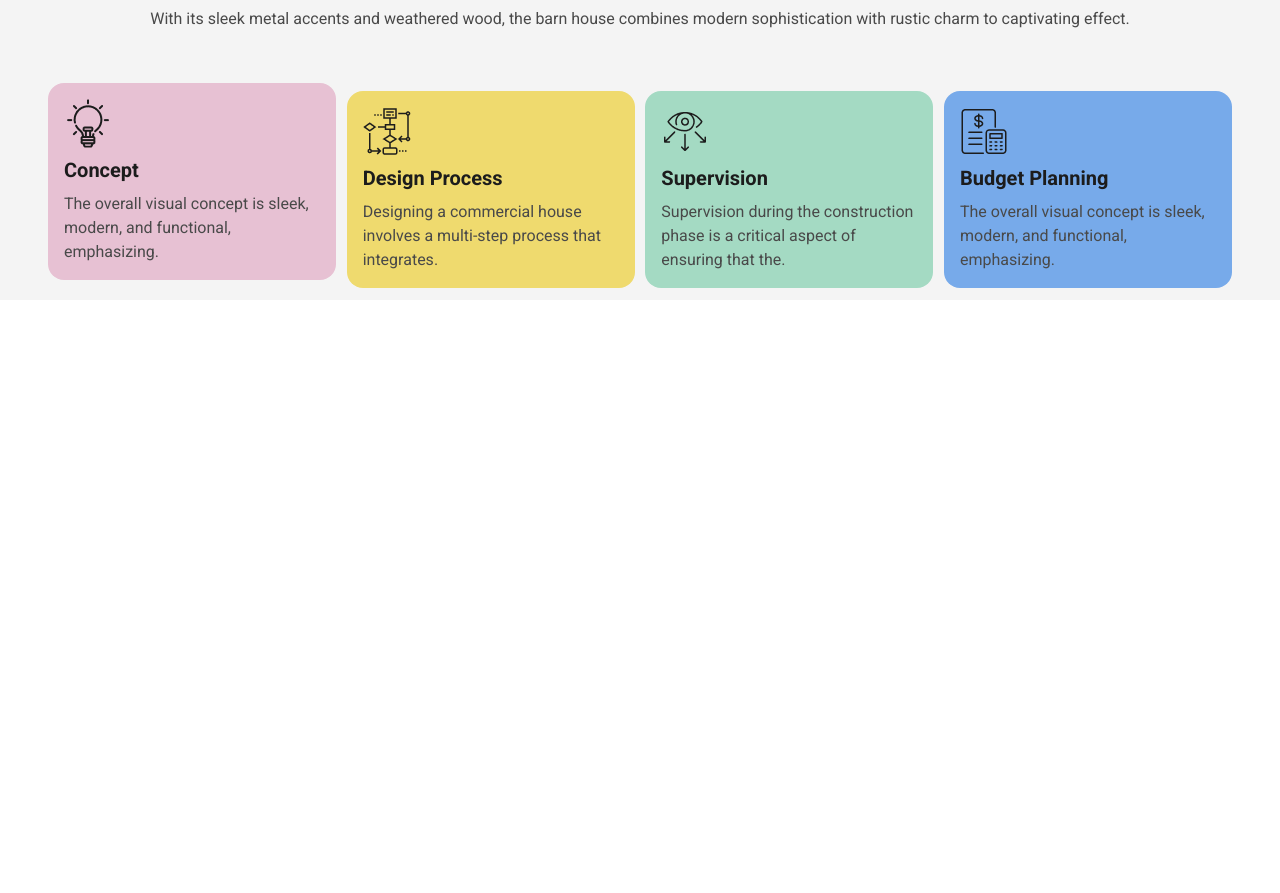
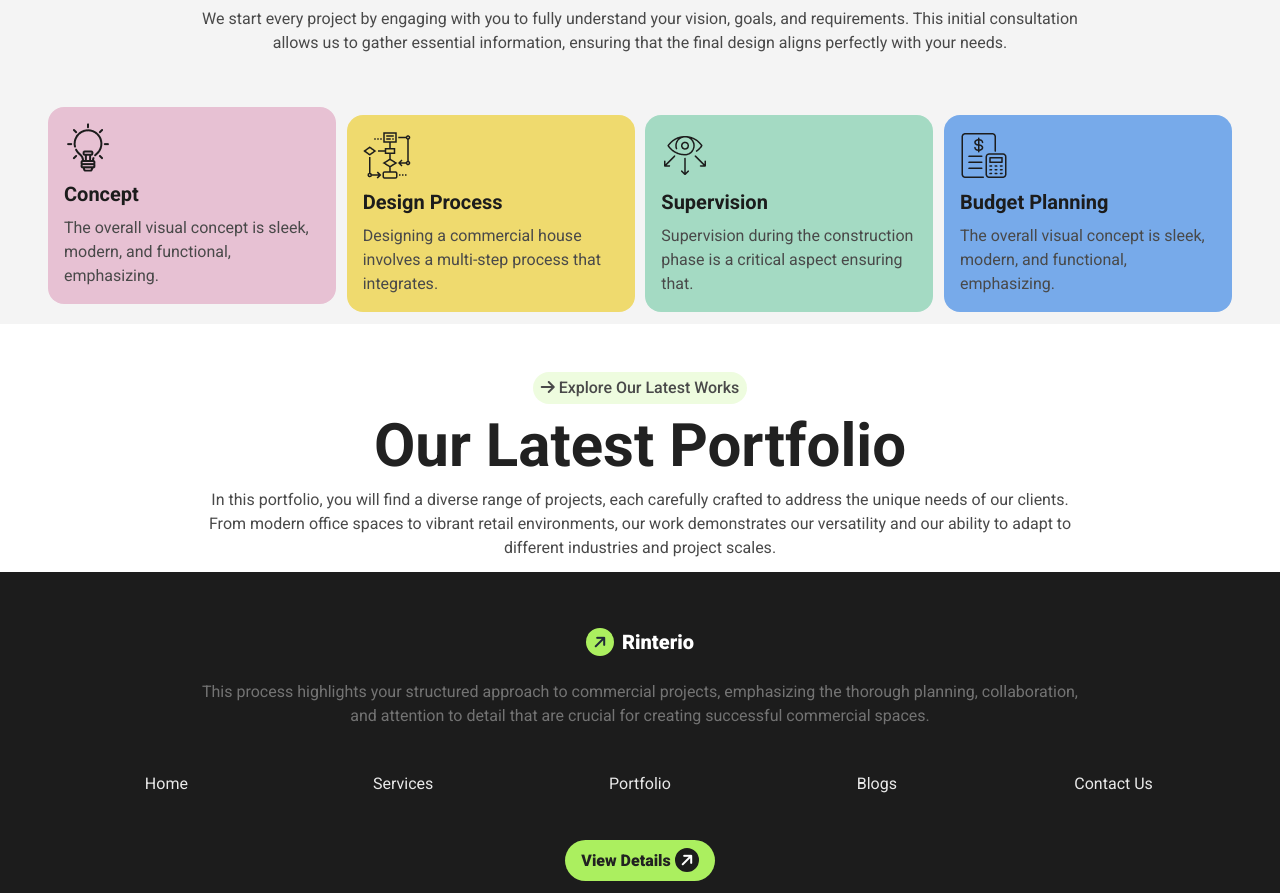
Before and after one commit to Muhammad-Piyas/assignment-three, a plain HTML site: page index.html in a window 1280 px wide. Shown: the part 1906-2799 px from the top of the page. Before the commit the page ends 2206 px from the top, so only its background shows below. Drawn offline with nearby package versions, Linux system fonts and the light colour scheme.

Commit message:
Footer Section Complete

```diff
--- a/index.html
+++ b/index.html
@@ -68,7 +68,7 @@
           <div class="lg:space-y-10">
             <img class="m-auto" src="image/banner.png" alt="">
             <h1 class="lg:text-7xl text-3xl font-extrabold text-[#212121] ">A barn house of this design has a striking appearance</h1>
-            <p class="py-6 lg:py-0 font-normal text-base text-[#494949]">The design is characterized by flat roofs, a prominent overhanging upper story, and a balanced composition of horizontal and vertical elements. The use of wood adds warmth to the overall look, while the glass elements contribute to a sense of openness and connection to the outdoors.</p>
+            <p class="py-6 lg:py-0 font-normal text-base text-[#494949] lg:text-center text-justify lg:mx-auto lg:w-11/12">The design is characterized by flat roofs, a prominent overhanging upper story, and a balanced composition of horizontal and vertical elements. The use of wood adds warmth to the overall look, while the glass elements contribute to a sense of openness and connection to the outdoors.</p>
             <button class="text-[#212121] font-extrabold bg-[#ABEF5F80] px-4 py-2 rounded-full">View Details <i class="fa-solid fa-arrow-right -rotate-45 bg-[#ABEF5F] rounded-full w-6 h-6 inline-flex justify-center items-center text-b "></i>
             </button>
           </div>
@@ -87,17 +87,17 @@
               <div class="space-y-6 mt-2 text-center lg:text-left">
                 <button class="text-[#494949] text-center font-medium bg-[#FFFFFF] py-1 px-2 rounded-full"><i class="fa-solid fa-arrow-right "></i> About Us</button>
               <h2 class="font-extrabold lg:text-6xl text-3xl text-[#212121] ">We design thoughtful, livable spaces</h2>
-              <p class="text-base font-normal text-[#494949]">This house, like the first one, showcases a blend of modern design principles with a focus on minimalism, sharp lines, and a strong connection to the surrounding environment.</p>
+              <p class="text-base font-normal text-[#494949 text-justify lg:text-start">This house, like the first one, showcases a blend of modern design principles with a focus on minimalism, sharp lines, and a strong connection to the surrounding environment.</p>
 
               <div class="lg:w-11/12 p-6 rounded-2xl space-y-2 bg-[#FFFFFF]">
                 <img src="image/commercial.png" alt="">
                 <h4 class="text-[#494949] text-xl font-bold text-left">Commercial</h4>
-                <p class="w-4/5 text-base  text-[#737373] text-left">With its intriguing mix of modern and rustic elements, the barn house captivates.</p>
+                <p class="w-11/12 text-base  text-[#737373] text-left">We begin by understanding your business goals, brand identity, and operational needs.</p>
               </div>
               <div class="lg:w-11/12 p-6 rounded-2xl space-y-2 bg-[#FFFFFF]">
                 <img src="image/residential.png" alt="">
                 <h4 class="text-[#494949] text-xl font-bold text-left">Residential</h4>
-                <p class="w-4/5 text-base  text-[#737373] text-left">With its intriguing mix of modern and rustic elements, the barn house captivates.</p>
+                <p class="w-11/12text-base  text-[#737373] text-left">If you're focusing on residential projects, here's how you can adapt the "Our Work Process" idea to fit the context.</p>
               </div>
               </div>
               </div>
@@ -114,7 +114,7 @@
         <div class="text-center space-y-3">
           <button class="text-[#494949] font-medium bg-[#FFFFFF] text-center py-1 px-2 rounded-full"><i class="fa-solid fa-arrow-right "></i> How we works</button>
           <h2 class="lg:text-6xl text-3xl font-bold text-[#212121]">Our Works Process</h2>
-          <p class="text-base text-[#494949]">With its sleek metal accents and weathered wood, the barn house combines modern sophistication with rustic charm to captivating effect.
+          <p class="text-base lg:w-3/4 lg:mx-auto text-justify lg:text-center text-[#494949]">We start every project by engaging with you to fully understand your vision, goals, and requirements. This initial consultation allows us to gather essential information, ensuring that the final design aligns perfectly with your needs.
           </p>
         </div>
 
@@ -140,7 +140,7 @@
            <div class="bg-[#A4DAC3] w-80 lg:w-72 p-4 space-y-2 rounded-2xl">
             <img src="image/vision.png" alt="">
             <h4 class="text-[#1C1C1C] text-xl font-bold text-left">Supervision</h4>
-            <p class="text-base  text-[#494949] text-left">Supervision during the construction phase is a critical aspect of ensuring that the.</p>
+            <p class="text-base  text-[#494949] text-left">Supervision during the construction phase is a critical aspect ensuring that.</p>
 
           </div>
 
@@ -154,9 +154,58 @@
          </div>
       </div>
      </section>
+
+       <!--- Challenging Part One --->
+     <section class="container mx-auto px-6 pt-6 pb-3 lg:px-12 lg:pt-12">
+
+       <!--- Text --->
+        <div class="text-center space-y-3">
+          <button class="text-[#494949] font-medium bg-[#ABEF5F33] text-center py-1 px-2 rounded-full"><i class="fa-solid fa-arrow-right "></i> Explore Our Latest Works</button>
+          <h2 class="lg:text-6xl text-3xl font-bold text-[#212121]">Our Latest Portfolio</h2>
+          <p class="text-base text-[#494949] lg:w-3/4 lg:mx-auto text-justify lg:text-center">In this portfolio, you will find a diverse range of projects, each carefully crafted to address the unique needs of our clients. From modern office spaces to vibrant retail environments, our work demonstrates our versatility and our ability to adapt to different industries and project scales.
+          </p>
+        </div>
+
+
+
+     </section>
+
+      <!--- Challenging Part Two --->
+      <!-- <section></section> -->
+
+
+
   </main>
 
-  <footer></footer>
+  <footer class="bg-[#1C1C1C] h-[840px] lg:h-auto">
+    <section class="container mx-auto px-6 pt-7 pb-3 lg:px-12 lg:pt-14">
+      <!--- Logo --->
+      <div class="flex space-x-2 text-center items-center justify-center">
+        <i class="fa-solid fa-arrow-right -rotate-45 bg-[#ABEF5F] rounded-full w-7 h-7 inline-flex justify-center items-center "></i>
+         <h4 class="text-xl font-extrabold text-white">Rinterio</h4>
+      </div>
+
+         <!--- Text --->
+        <div class="text-justify lg:text-center text-[#737373] w-9/12 mx-auto mt-6">
+          <p>This process highlights your structured approach to commercial projects, emphasizing the thorough planning, collaboration, and attention to detail that are crucial for creating successful commercial spaces.</p>
+        </div>
+
+        <!-- footer Nav -->
+         <ul class="text-[#E9E9E9] text-center grid grid-cols-1 lg:grid-cols-5 space-y-10 lg:space-y-0 mt-11">
+            <li><a>Home</a></li>
+            <li><a>Services</a></li>
+            <li><a>Portfolio</a></li>
+            <li><a>Blogs</a></li>
+            <li><a>Contact Us</a></li>
+          </ul>
+
+          <div class="flex justify-center mt-11">
+            <button class="text-[#212121] font-extrabold bg-[#ABEF5F] px-4 py-2 rounded-full">View Details <i class="fa-solid fa-arrow-right -rotate-45 bg-[#1C1C1C] rounded-full w-6 h-6 inline-flex justify-center items-center text-white"></i>
+            </button>
+          </div>
+
+    </section>
+  </footer>
 
 </body>
 </html>
```
